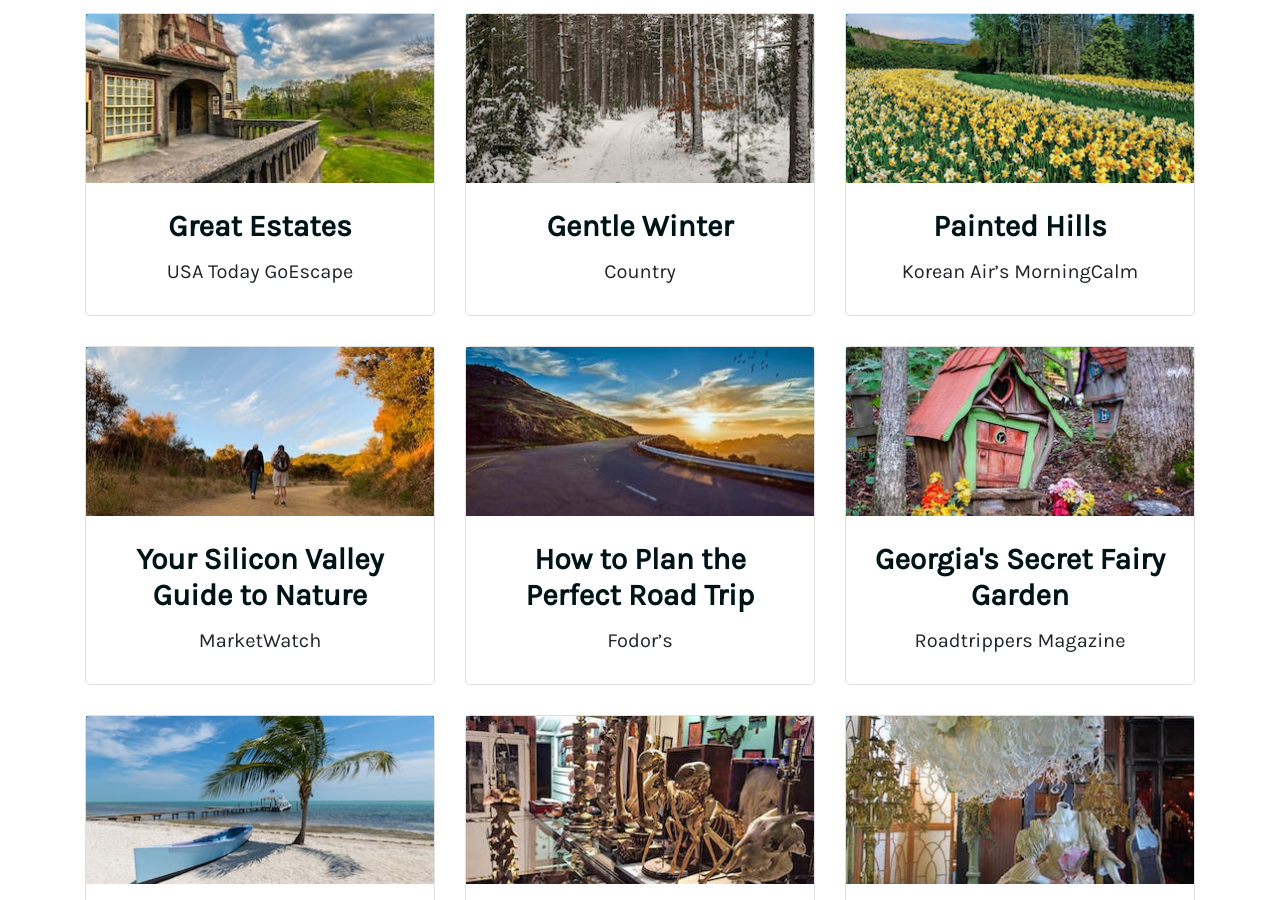
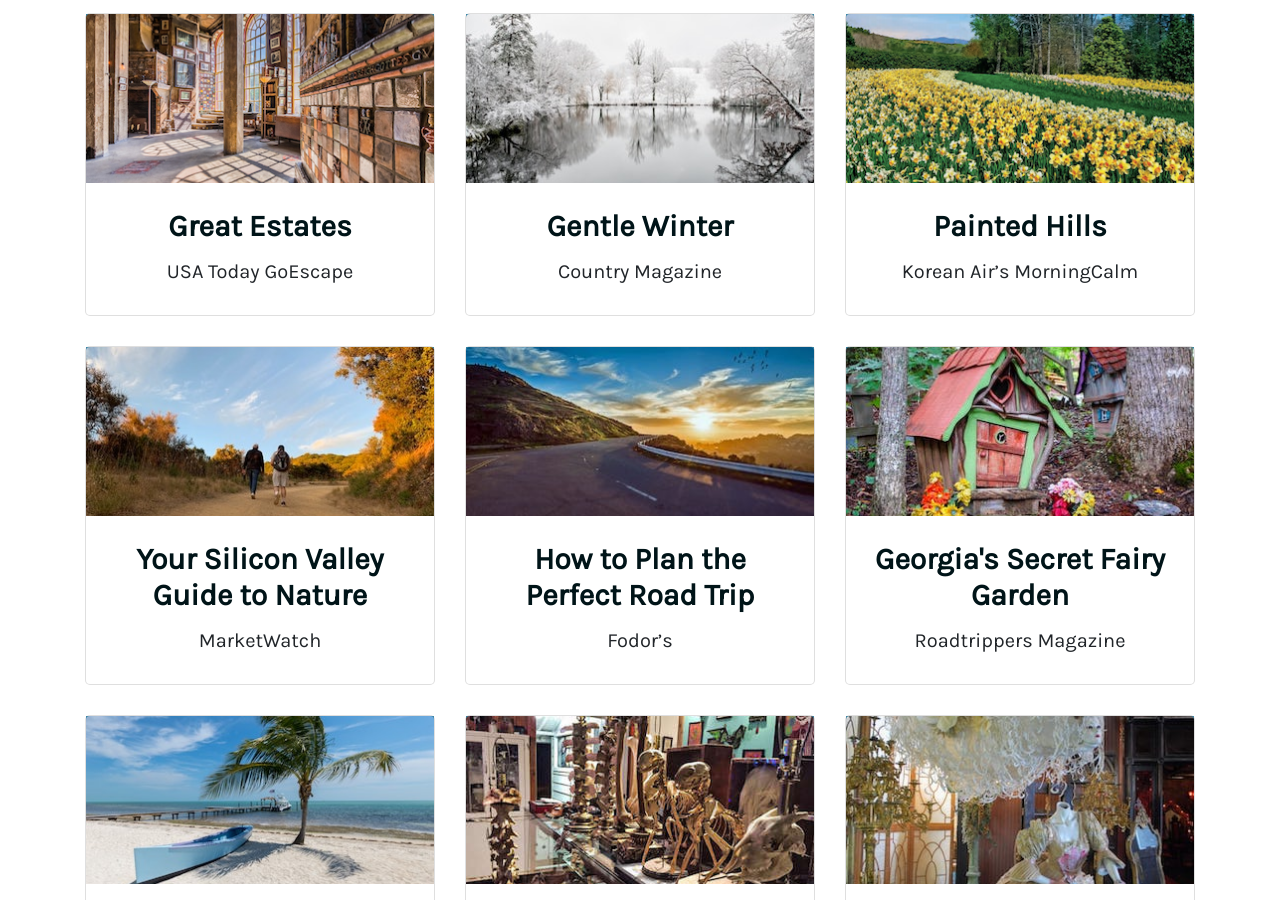
Before and after one commit to crodewig/crodewig.github.io, a Jekyll site: the page built from writing.html, in a window 1280 px wide and 900 px high, scrolled down 517 px. Built offline with Jekyll 4.4.1, drawn with Linux system fonts in a browser that asks for light colours.

Commit message:
Update writing photos

```diff
--- a/_data/writing.yml
+++ b/_data/writing.yml
@@ -3,10 +3,10 @@
   - title: Great Estates
     publisher: USA Today GoEscape
     link: https://issuu.com/studiogannett/docs/go_escape_summer_2020/80
-    image: /assets/img/writing/nemours-estate.jpg
+    image: /assets/img/writing/great-estates-go-escape.jpg
 
   - title: Gentle Winter
-    publisher: Country
+    publisher: Country Magazine
     link: /assets/pdf/gentle-winter-country.pdf
     image: /assets/img/writing/gentle-winter-country.jpg
 
```
Also changed, not shown: assets/img/writing/gentle-winter-country.jpg, assets/img/writing/great-estates-go-escape.jpg (added), assets/img/writing/nemours-estate.jpg (deleted).
